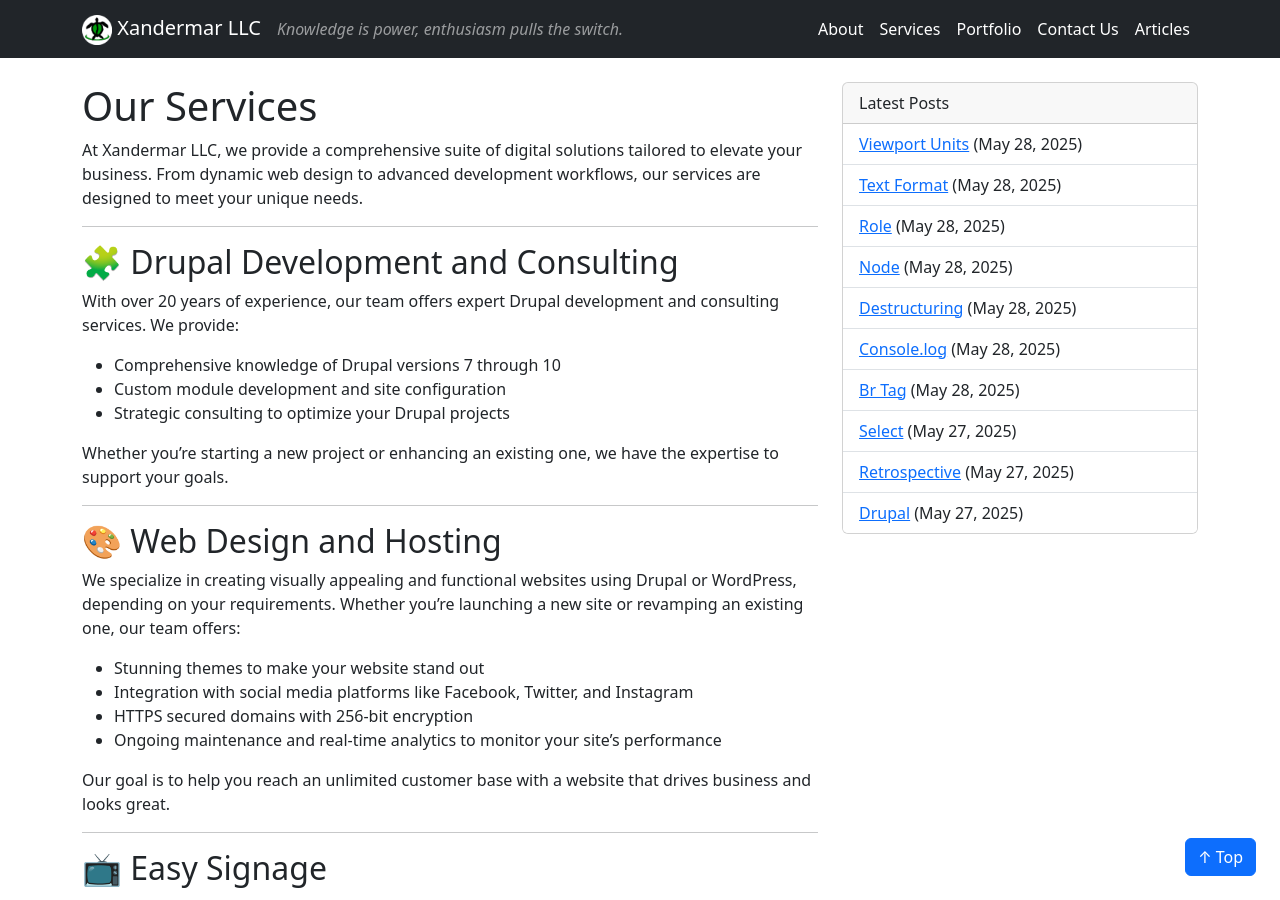
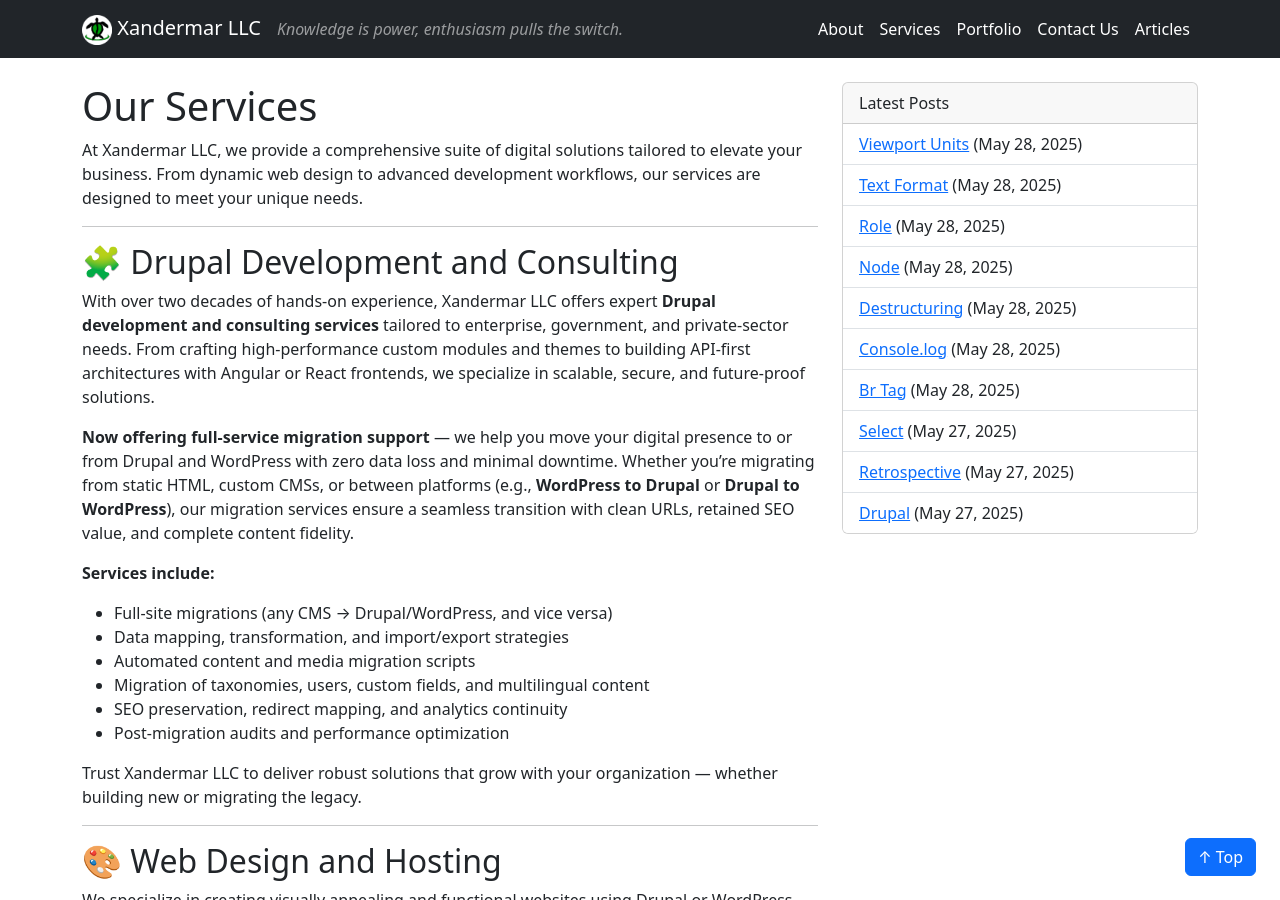
Before and after one commit to xandermar/foxtrot, a Jekyll site: the page built from services.md, in a window 1280 px wide and 900 px high. Built offline with Jekyll 4.4.1, drawn with Linux system fonts in a browser that asks for light colours.

Commit message:
Enhance Drupal Development section: update experience description and add migration support details

```diff
--- a/services.md
+++ b/services.md
@@ -13,13 +13,20 @@
 
 ## 🧩 Drupal Development and Consulting
 
-With over 20 years of experience, our team offers expert Drupal development and consulting services. We provide:
+With over two decades of hands-on experience, Xandermar LLC offers expert **Drupal development and consulting services** tailored to enterprise, government, and private-sector needs. From crafting high-performance custom modules and themes to building API-first architectures with Angular or React frontends, we specialize in scalable, secure, and future-proof solutions.
 
-* Comprehensive knowledge of Drupal versions 7 through 10
-* Custom module development and site configuration
-* Strategic consulting to optimize your Drupal projects
+**Now offering full-service migration support** — we help you move your digital presence to or from Drupal and WordPress with zero data loss and minimal downtime. Whether you're migrating from static HTML, custom CMSs, or between platforms (e.g., **WordPress to Drupal** or **Drupal to WordPress**), our migration services ensure a seamless transition with clean URLs, retained SEO value, and complete content fidelity.
 
-Whether you're starting a new project or enhancing an existing one, we have the expertise to support your goals.
+**Services include:**
+
+* Full-site migrations (any CMS → Drupal/WordPress, and vice versa)
+* Data mapping, transformation, and import/export strategies
+* Automated content and media migration scripts
+* Migration of taxonomies, users, custom fields, and multilingual content
+* SEO preservation, redirect mapping, and analytics continuity
+* Post-migration audits and performance optimization
+
+Trust Xandermar LLC to deliver robust solutions that grow with your organization — whether building new or migrating the legacy.
 
 ---
 
```
